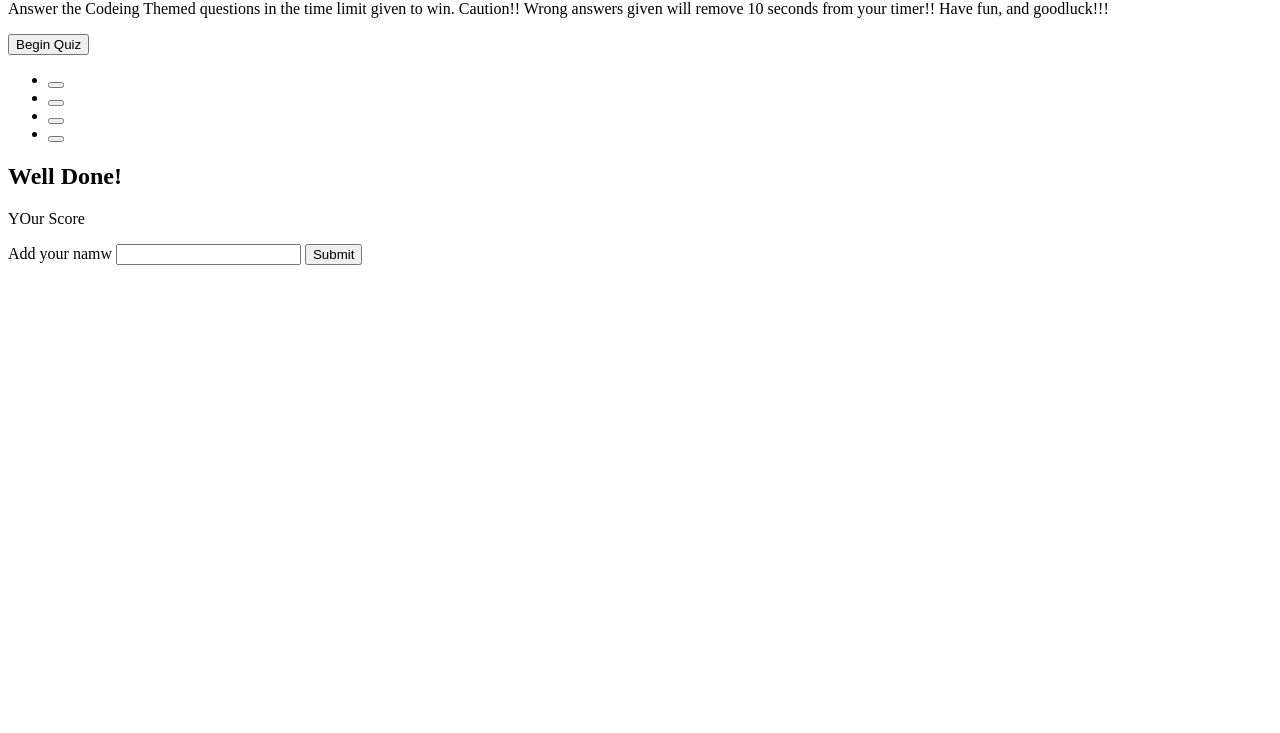
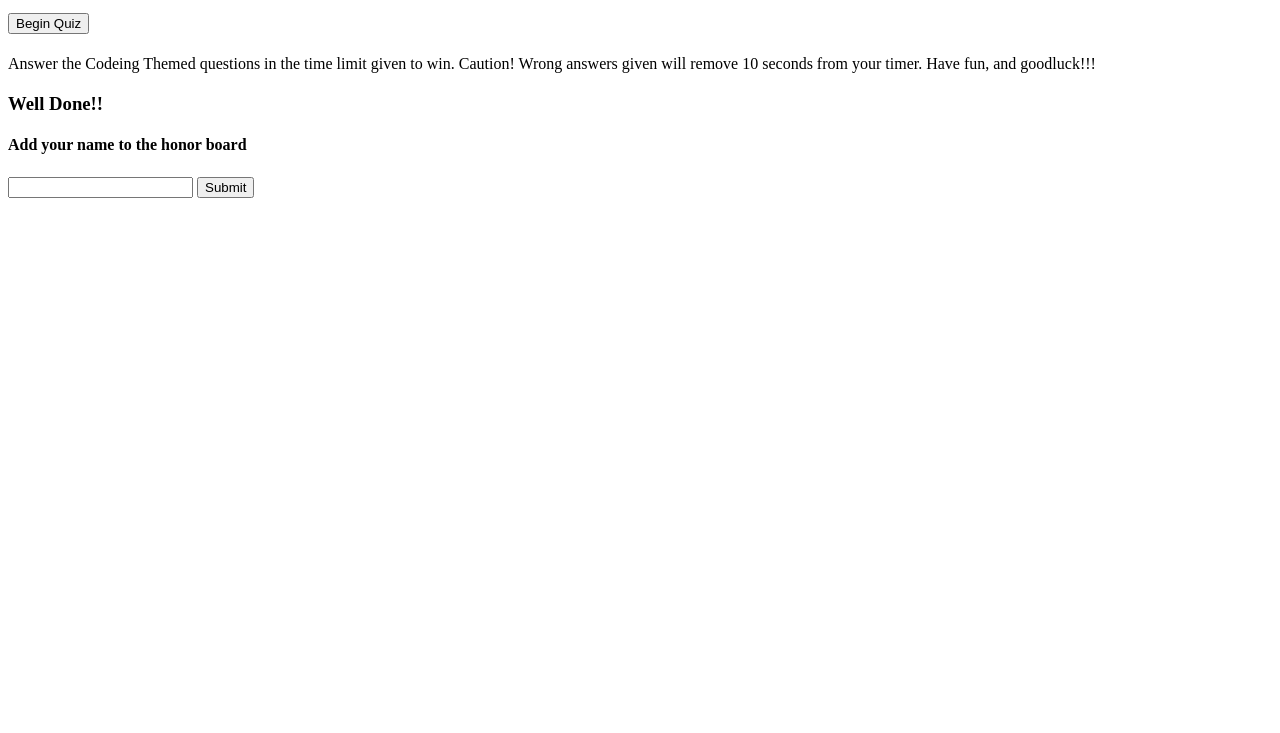
Before and after one commit to Zac0088/Timed-Quiz, a plain HTML site: page index.html in a window 1280 px wide. Shown: the part 67-800 px from the top of the page. Drawn offline with Linux system fonts and the light colour scheme.

Commit message:
redid base html

```diff
--- a/index.html
+++ b/index.html
@@ -1,5 +1,6 @@
 <!DOCTYPE html>
 <html lang="en">
+
 <head>
     <meta charset="UTF-8">
     <meta http-equiv="X-UA-Compatible" content="IE=edge">
@@ -7,37 +8,35 @@
     <link rel="stylesheet" href="style.css">
     <title>Code Quiz!!!</title>
 </head>
+
 <body>
-    <nav>
+    <div id="welcomeScreen" class="welcomeScreen">
         <h1>Super Fun Coding Quiz</h1>
 
-    </nav>
-    <main>
+        <button id="beginQuizBtn" class="beginQuizBtn">Begin Quiz</button>
+
+
+    </div>
+    <div id="questionScreen" class="questionScreen">
+        <h1 id="timer"></h1>
         <p>
             Answer the Codeing Themed questions in the time limit given to win.
-            Caution!! Wrong answers given will remove 10 seconds from your timer!!
+            Caution! Wrong answers given will remove 10 seconds from your timer.
             Have fun, and goodluck!!!
         </p>
-        <button id="beginQuiz" type="button">Begin Quiz</button>
-
-        <section id="multipleChoiceQuestions">
-
-        <ul>
-            <li><button></button></li>
-            <li><button></button></li>
-            <li><button></button></li>
-            <li><button></button></li>
-        </ul>
-        </section>
-        <aside>
-            <h2>Well Done!</h2>
-            <p>YOur Score</p>
-            <label>Add your namw</label>
-            <input id="yourName" type="text"/>
-            <button id="submit">Submit</button>
-        </aside>
+        <h2 id="question" class="question"></h2>
+        <ol id="answer" class="answer"></ol>
+    </div>
+    <div id="highScore">
+        <h3>Well Done!!</h3>
+        <h4>Add your name to the honor board</h4>
+        <h5 id="scoreDisplay"></h5>
+        <input type="text" id="yourName" />
+        <button id="submit">Submit</button>
+    </div>
     </main>
     <script src="script.js"></script>
 
 </body>
+
 </html>
--- a/script.js
+++ b/script.js
@@ -30,6 +30,6 @@ var questions = [
         title: "string values must be enclosed within____ when being assigned to variables",
         choices: ["commas", "curley brackets", "quotes", "perentheses"],
         answer: "commas"
-    },
+    }
 
 ]
```
